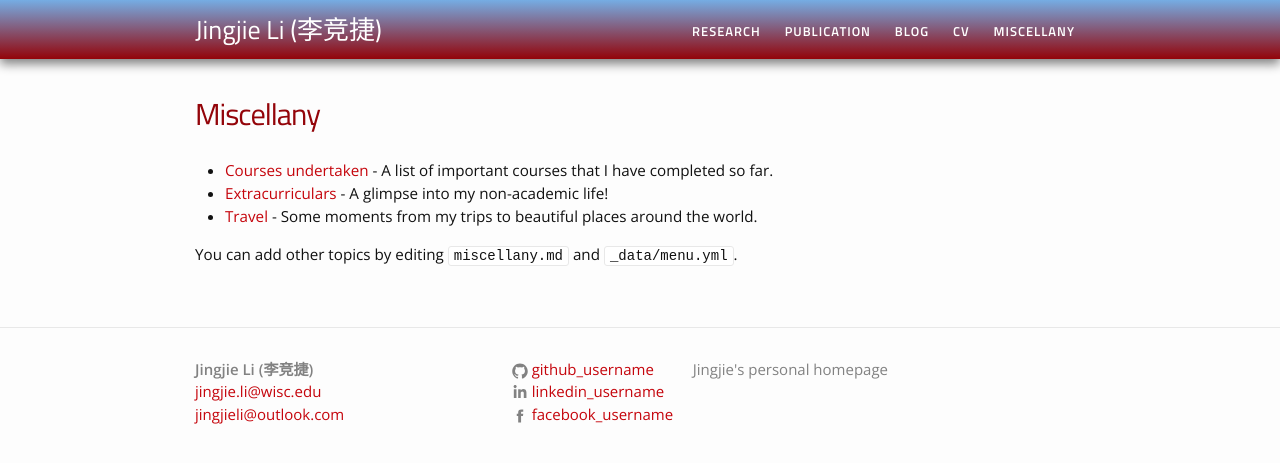
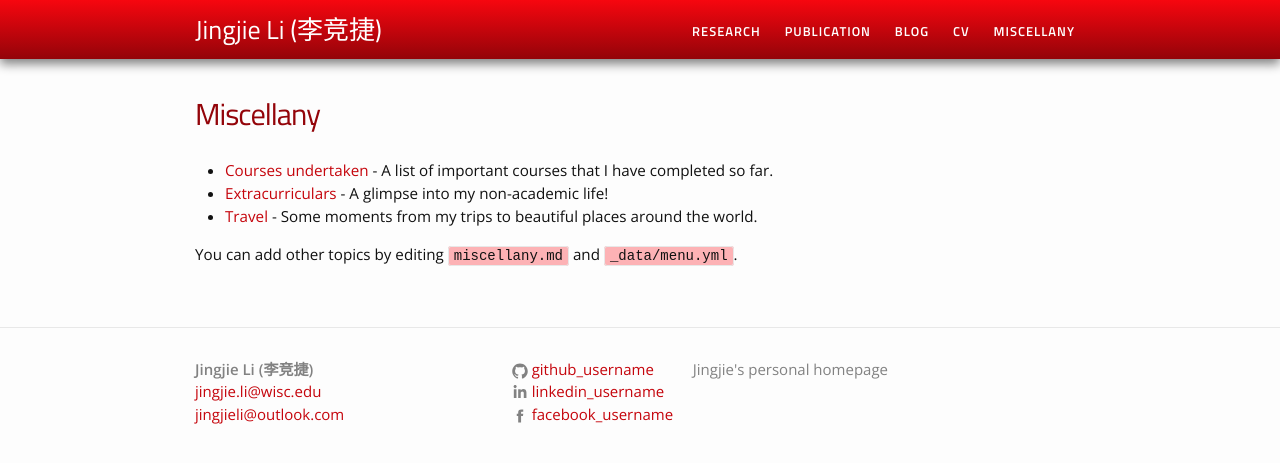
Before and after one commit to jingjieli95/jingjieli95.github.io, a Jekyll site: the page built from miscellany.md, in a window 1280 px wide. Shown: the top 463 px of the page. Built offline with Jekyll 4.4.1, drawn with Linux system fonts in a browser that asks for light colours.

Commit message:
Update main.scss

```diff
--- a/css/main.scss
+++ b/css/main.scss
@@ -15,7 +15,7 @@ $background-color: #fdfdfd;
 $brand-color:      #C5050C; //#0077CC;
 
 $blue-color-dark: darken(#C5050C, 10%); //darken(#C5050C, 10%);
-$blue-color-light: lighten(#4B93DB, 10%); //lighten(#C5050C, 50%);//#4B93DB;
+$blue-color-light: lighten(#C5050C, 10%); //lighten(#C5050C, 50%);//#4B93DB;
 
 $grey-color:       #828282;
 $grey-color-light: lighten($grey-color, 40%);
```
